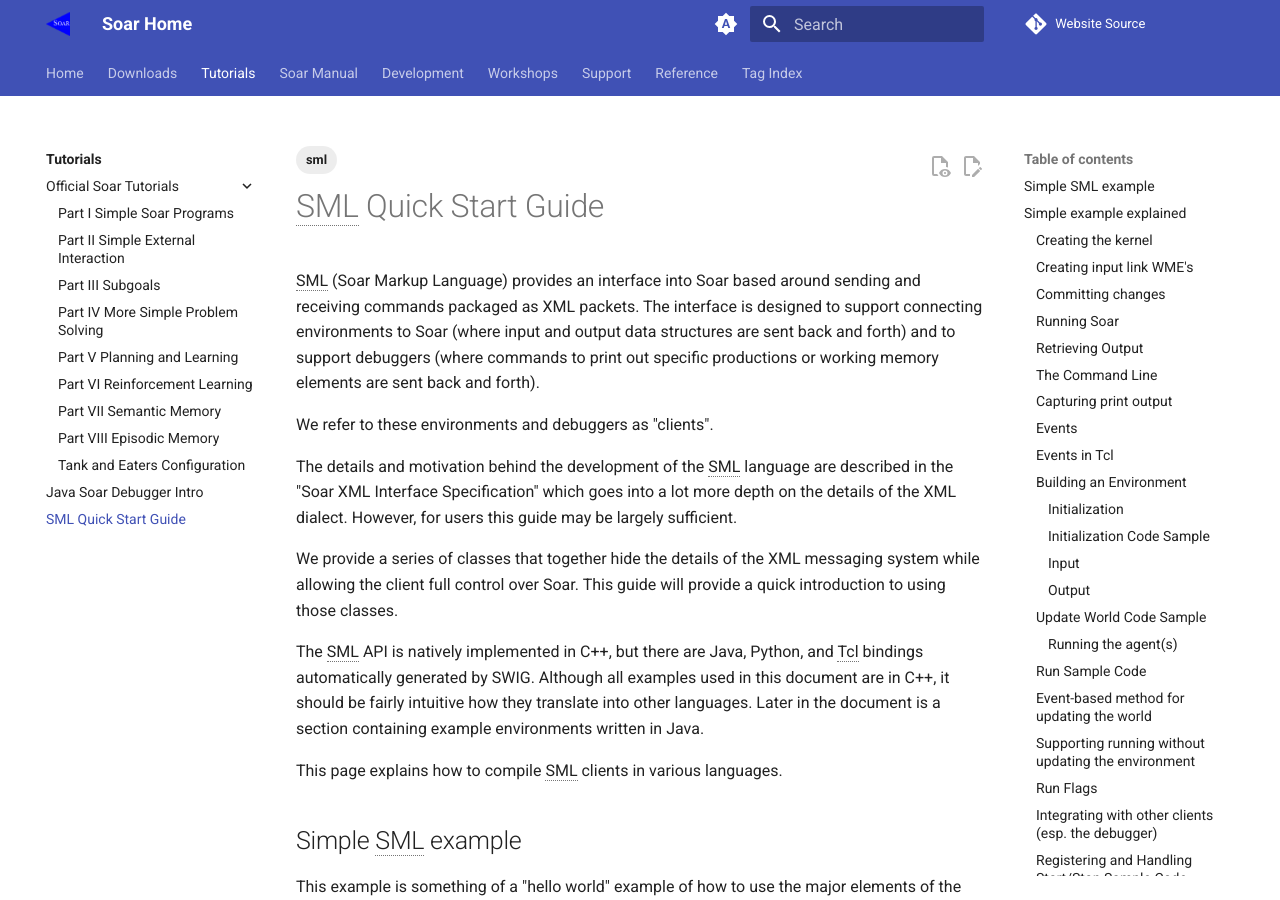
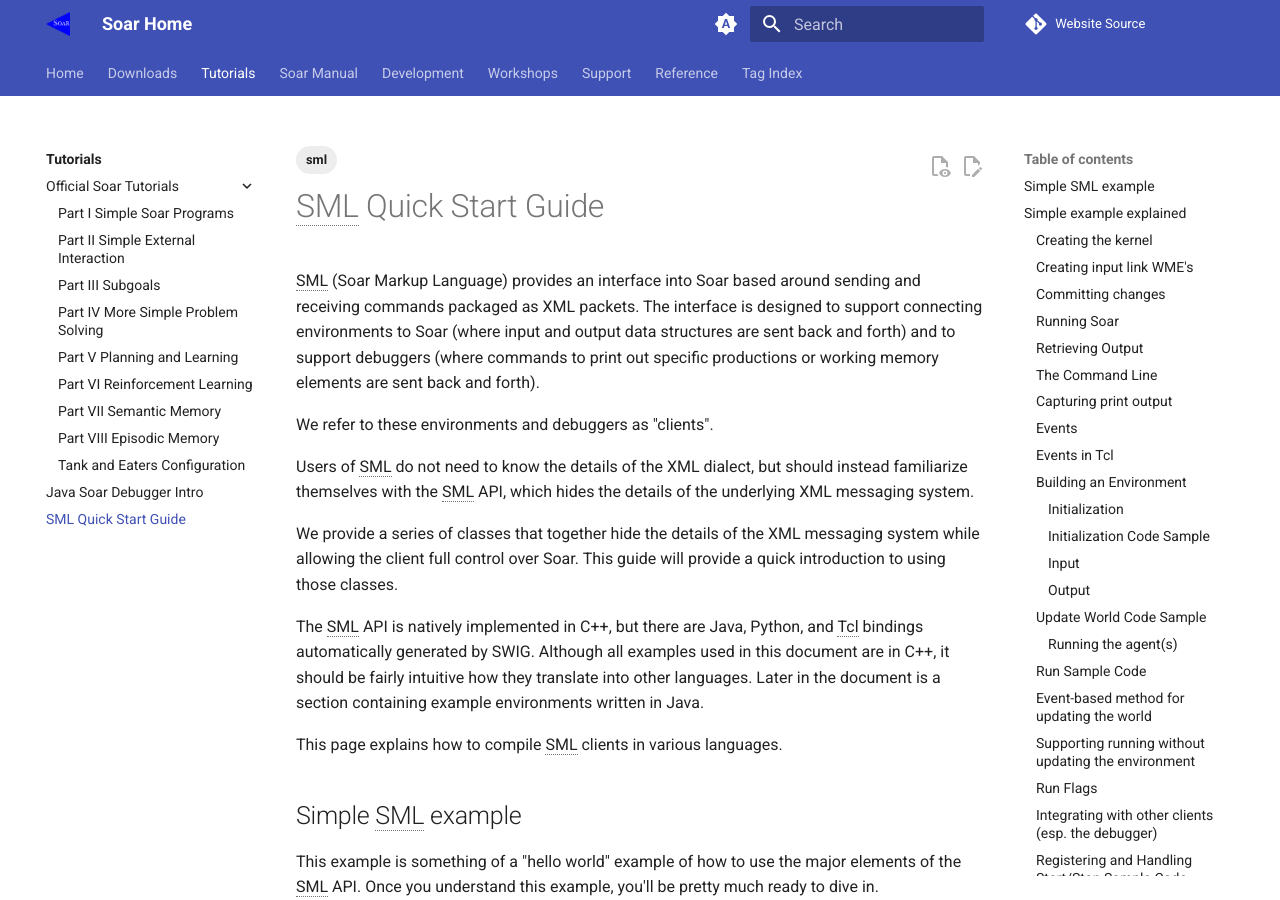
Before and after one commit to SoarGroup/SoarGroup.github.io, an MkDocs documentation site: the page built from docs/tutorials/SMLQuickStartGuide.md, in a window 1280 px wide and 900 px high. Built offline with MkDocs 1.6.1 and Material for MkDocs 9.7.7, drawn with Linux system fonts in a browser that asks for light colours; comment, search, counter and statistics services are not loaded.

Commit message:
Remove reference to lost document
We can put it back later if we ever find the document.

See https://github.com/SoarGroup/SoarGroup.github.io/issues/34.

```diff
--- a/docs/tutorials/SMLQuickStartGuide.md
+++ b/docs/tutorials/SMLQuickStartGuide.md
@@ -19,10 +19,17 @@
 
 We refer to these environments and debuggers as "clients".
 
+Users of SML do not need to know the details of the XML dialect, but should
+instead familiarize themselves with the SML API, which hides the details of
+the underlying XML messaging system.
+
+<!--
+TODO: track down "Soar XML Interface Specification" somewhere
 The details and motivation behind the development of the SML language are
 described in the "Soar XML Interface Specification" which goes into a lot more
 depth on the details of the XML dialect. However, for users this guide may be
 largely sufficient.
+-->
 
 We provide a series of classes that together hide the details of the XML
 messaging system while allowing the client full control over Soar. This guide
```
